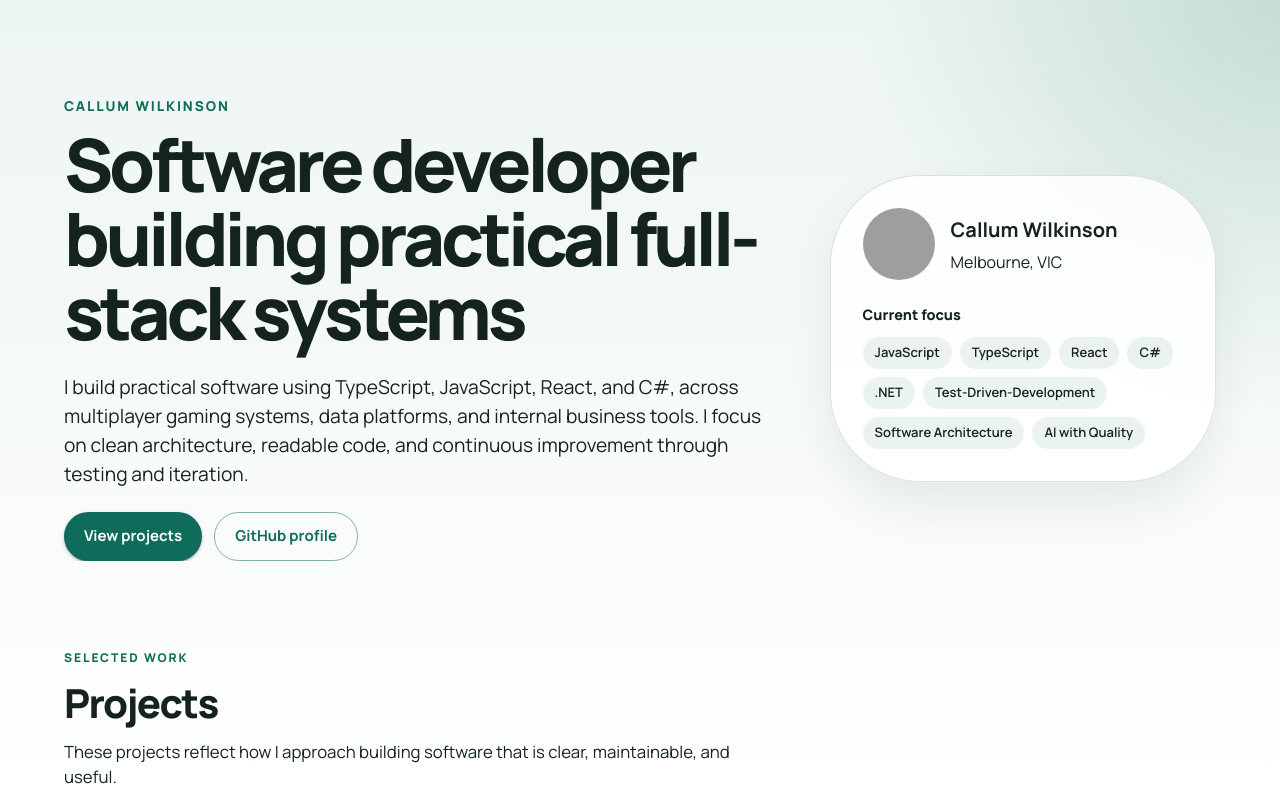
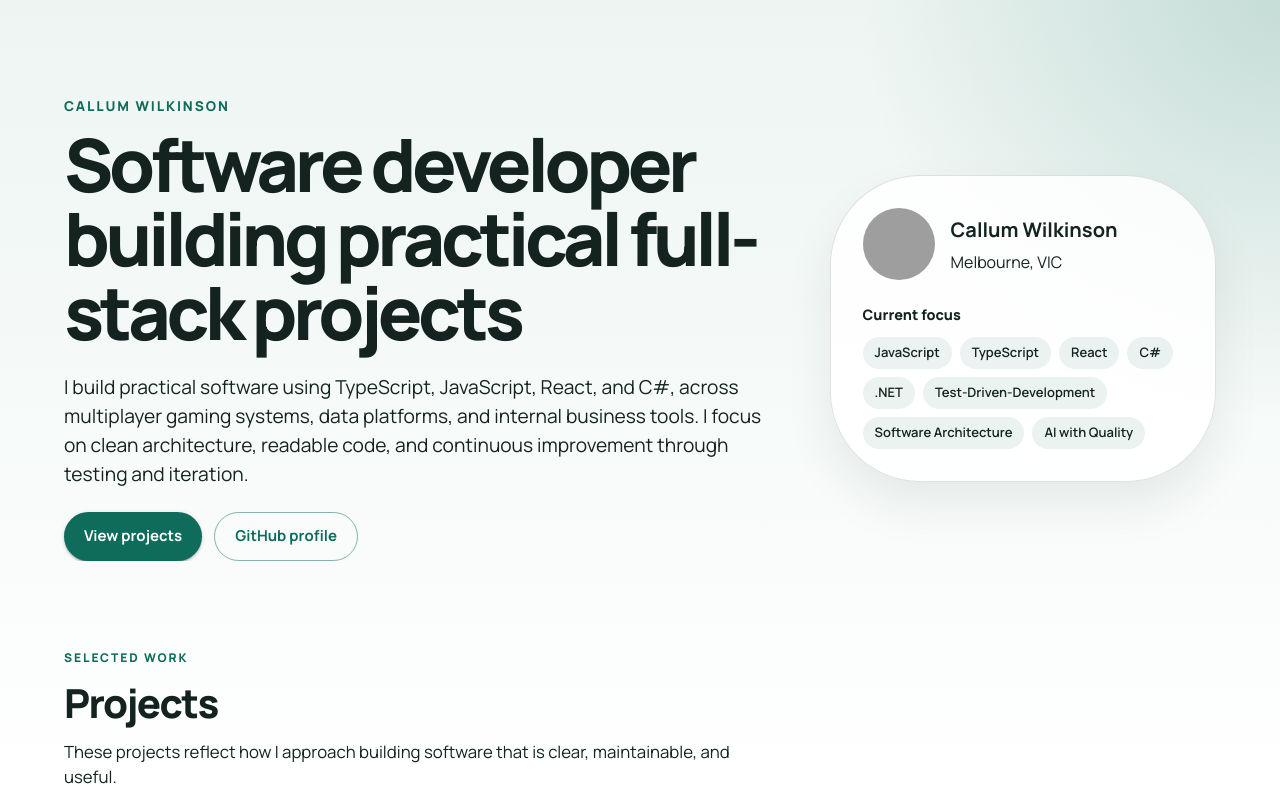
Before and after one commit to CallumWilkinson/portfolio-website, a React (Vite) app: page / in a window 1280 px wide. Shown: the top 800 px of the page. Built offline with nearby package versions, Linux system fonts and the light colour scheme; grey boxes are pictures that could not be loaded.

Commit message:
fix: minor title change

```diff
--- a/src/data/profile.ts
+++ b/src/data/profile.ts
@@ -2,7 +2,7 @@ import type { ProfileContent } from "../types/portfolio";
 
 export const profile: ProfileContent = {
   name: "Callum Wilkinson",
-  headline: "Software developer building practical full-stack systems",
+  headline: "Software developer building practical full-stack projects",
   summary:
     "I build practical software using TypeScript, JavaScript, React, and C#, across multiplayer gaming systems, data platforms, and internal business tools. I focus on clean architecture, readable code, and continuous improvement through testing and iteration.",
   location: "Melbourne, VIC",
```
